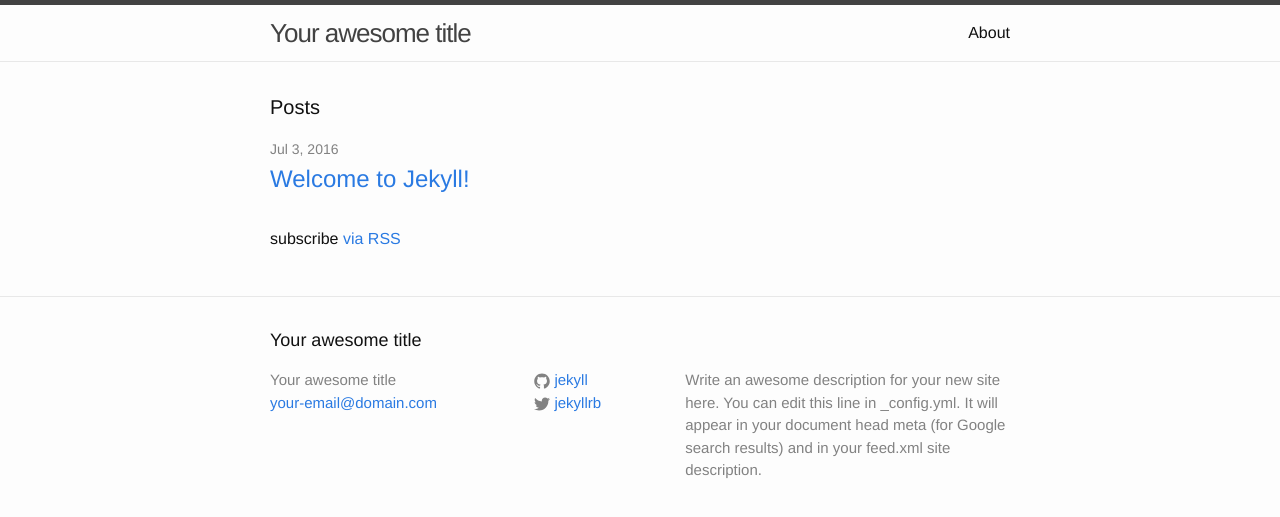
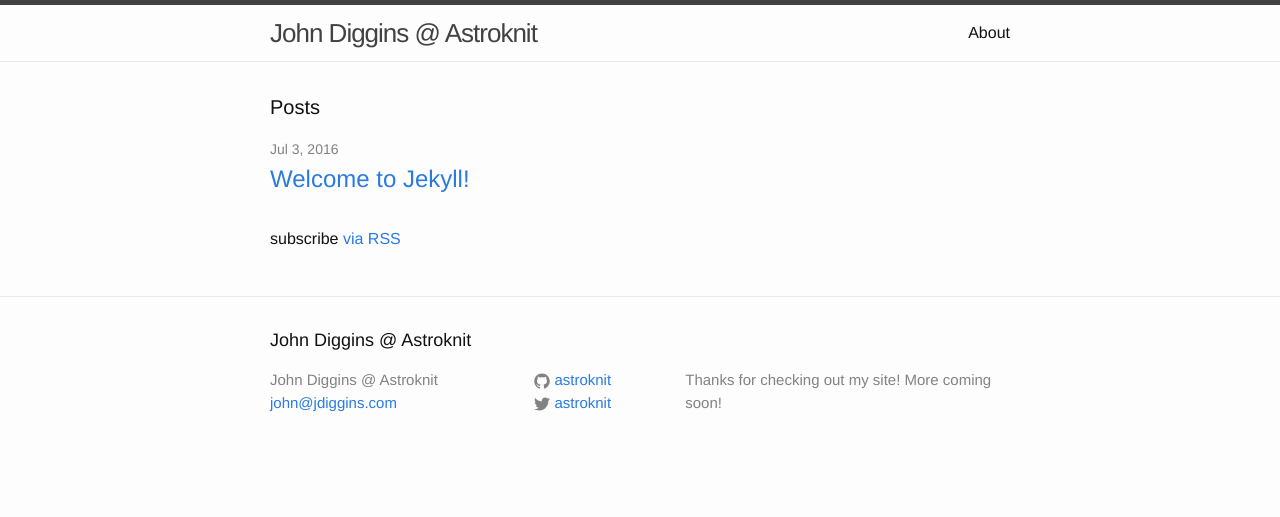
Before and after one commit to Astroknit/oldtest.github.io, a Jekyll site: the page built from index.html, in a window 1280 px wide. Shown: the top 517 px of the page. Built offline with Jekyll 4.4.1, drawn with Linux system fonts in a browser that asks for light colours.

Commit message:
Update _config.yml

```diff
--- a/_config.yml
+++ b/_config.yml
@@ -6,16 +6,14 @@
 # 'jekyll serve'. If you change this file, please restart the server process.
 
 # Site settings
-title: Your awesome title
-email: your-email@domain.com
+title: John Diggins @ Astroknit
+email: john@jdiggins.com
 description: > # this means to ignore newlines until "baseurl:"
-  Write an awesome description for your new site here. You can edit this
-  line in _config.yml. It will appear in your document head meta (for
-  Google search results) and in your feed.xml site description.
+  Thanks for checking out my site!  More coming soon!
 baseurl: "" # the subpath of your site, e.g. /blog
-url: "http://yourdomain.com" # the base hostname & protocol for your site
-twitter_username: jekyllrb
-github_username:  jekyll
+url: "http://jdiggins.com" # the base hostname & protocol for your site
+twitter_username: astroknit
+github_username:  astroknit
 
 # Build settings
 markdown: kramdown
```
